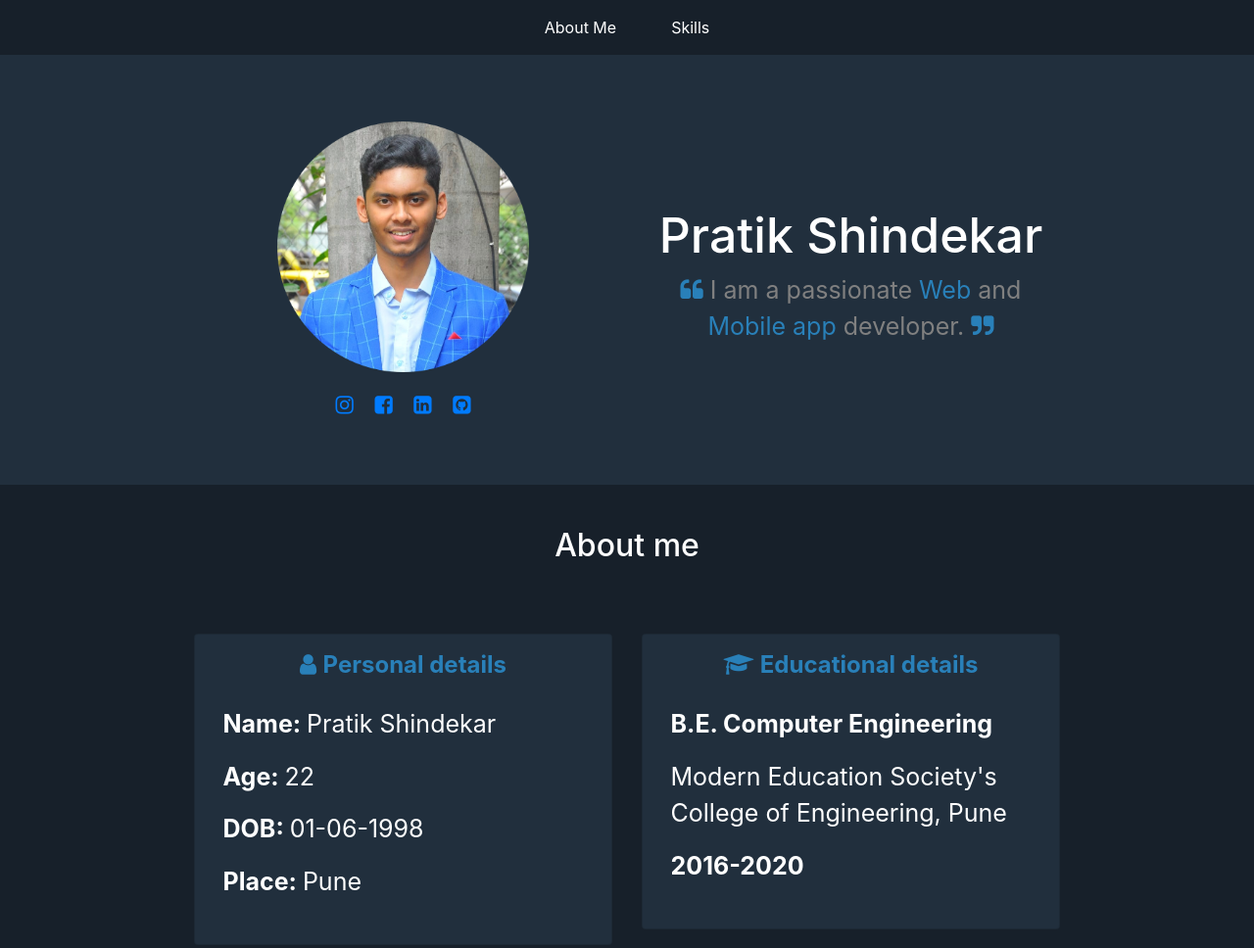
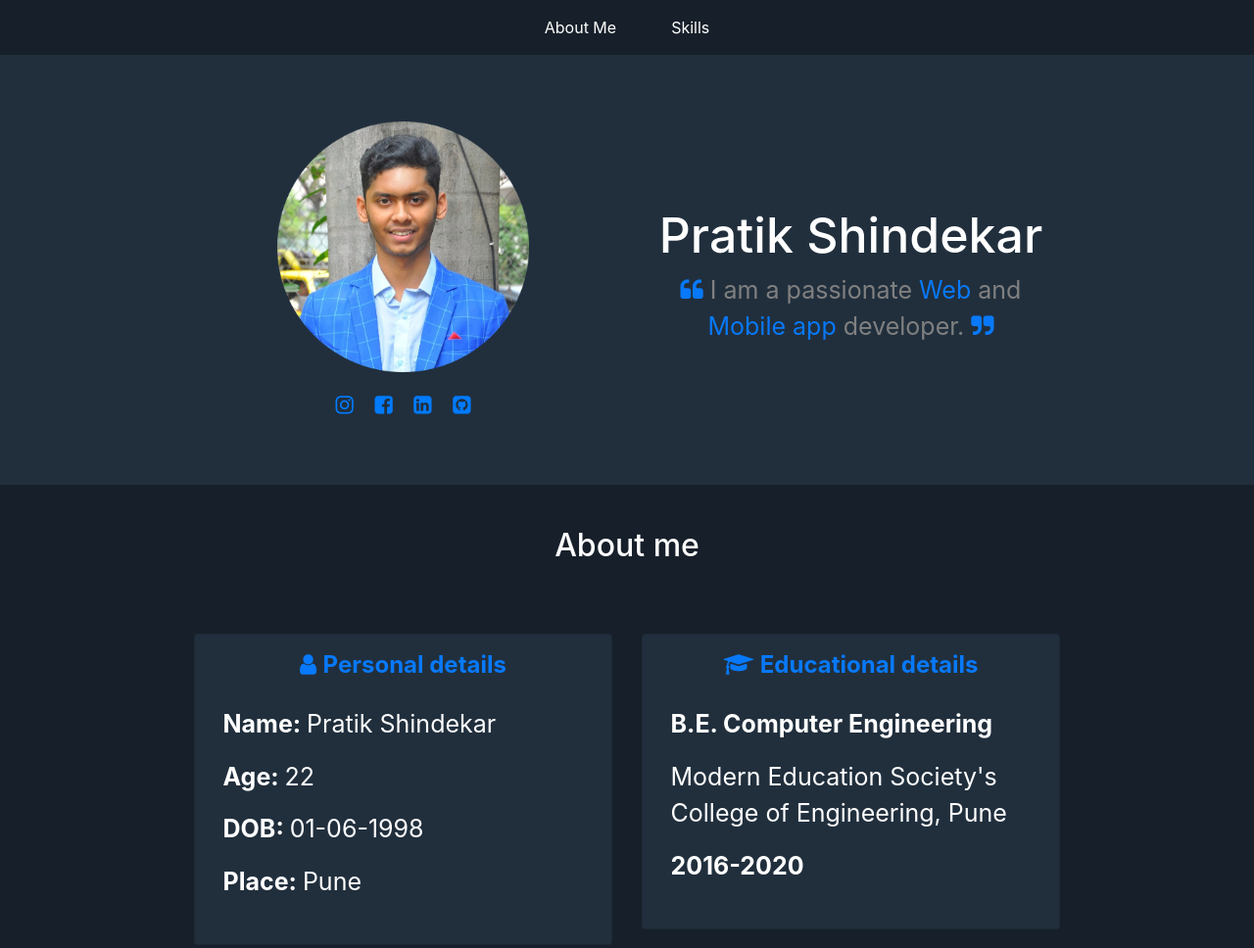
Before and after one commit to pratikshindekar/pratikshindekar.github.io, a plain HTML site: page index.html in a window 1280 px wide. Shown: the top 968 px of the page at 98% size. Drawn offline with nearby package versions, Linux system fonts and the light colour scheme.

Commit message:
Update styles.css

```diff
--- a/css/styles.css
+++ b/css/styles.css
@@ -40,7 +40,7 @@ body {
 }
 
 .icons {
-  color: #2980b9;
+  color: #0879fa;
 }
 
 .icons .fa {
@@ -64,15 +64,15 @@ body {
 }
 
 #imp {
-  color: #2980b9;
+  color: #0879fa;
 }
 
 .fa-quote-left {
-  color: #2980b9;
+  color: #0879fa;
 }
 
 .fa-quote-right {
-  color: #2980b9;
+  color: #0879fa;
 }
 
 #name {
@@ -89,7 +89,7 @@ body {
 }
 
 .aboutme-titles {
-  color: #2980b9;
+  color: #0879fa;
   text-align: center;
   margin-top: 2%;
 }
```
